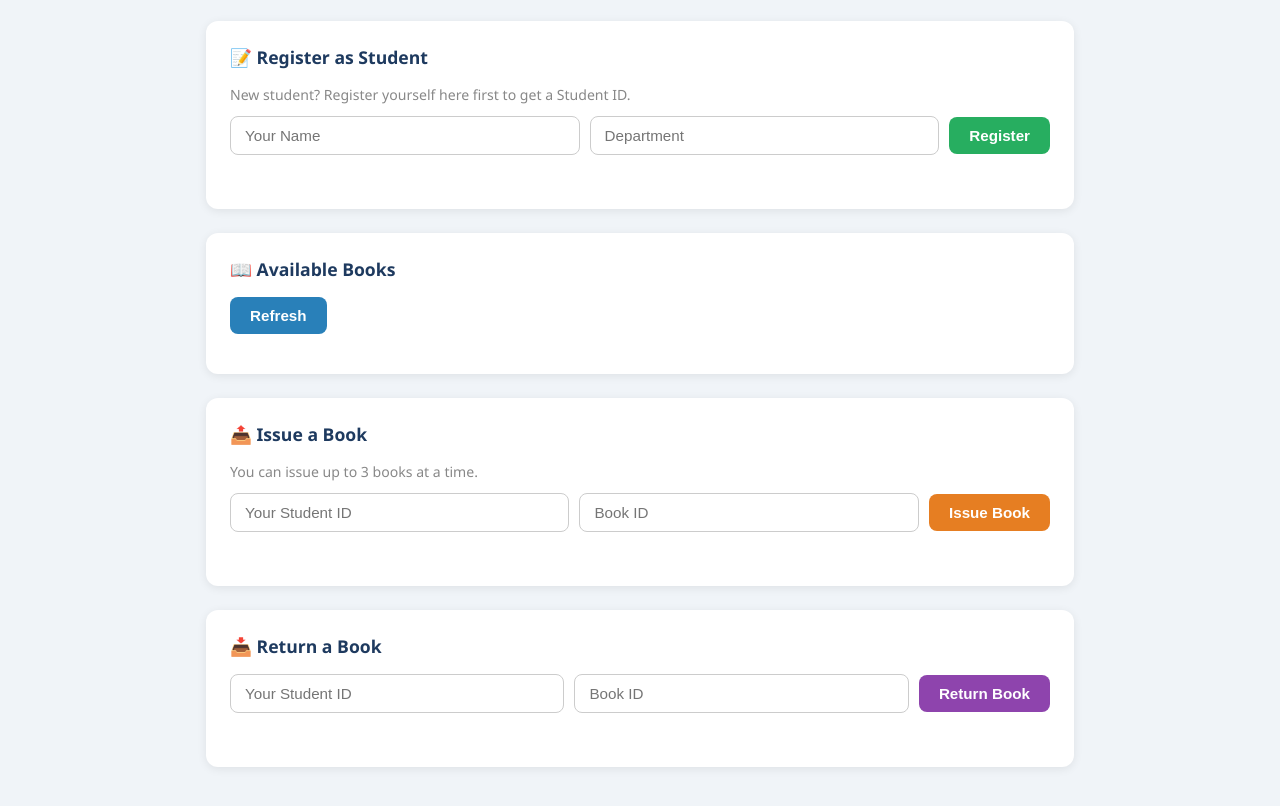
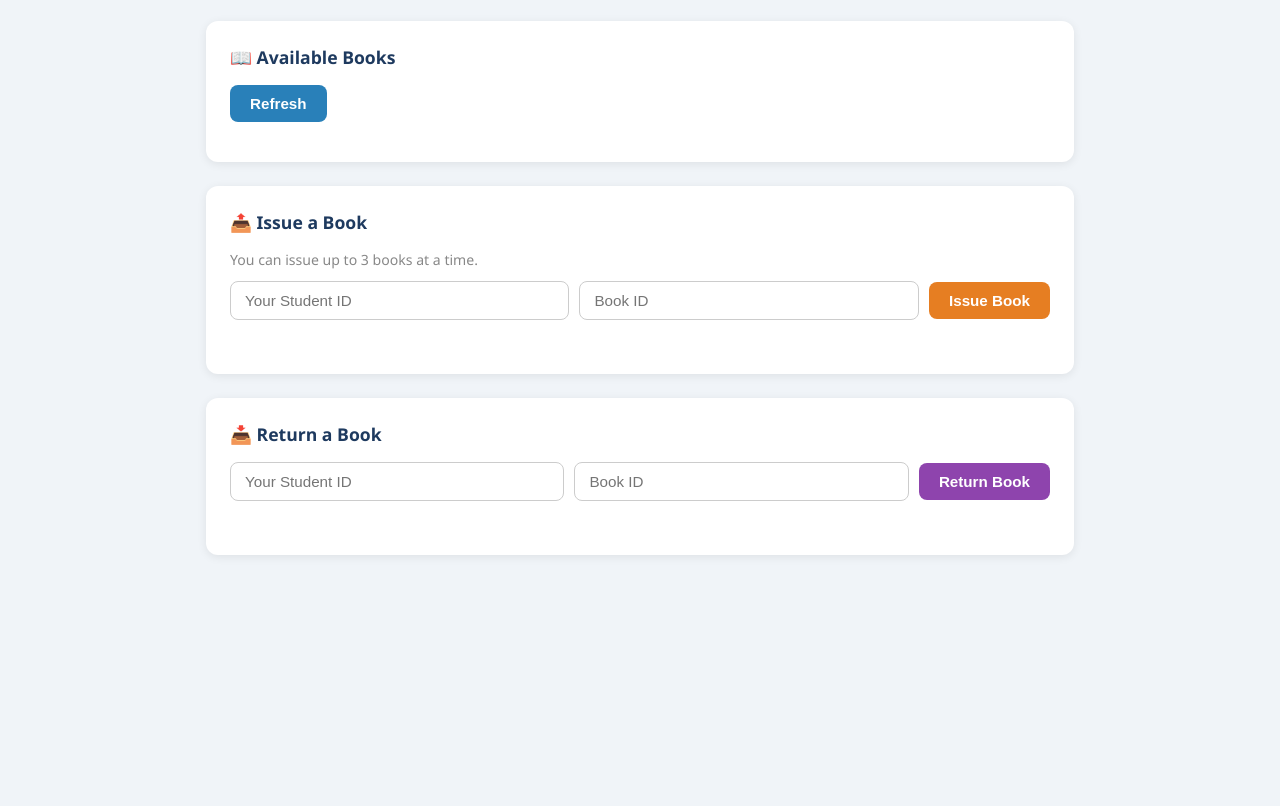
Before and after one commit to rachanadutta/library-web, a plain HTML site: page docs/student.html in a window 1280 px wide. Shown: the part 134-940 px from the top of the page. After the commit the page ends 800 px from the top, so only its background shows below. Drawn offline with Linux system fonts and the light colour scheme; no server answers; sample sign-in values are in the browser's storage.

Commit message:
removed registration from student

```diff
--- a/docs/student.html
+++ b/docs/student.html
@@ -40,18 +40,6 @@ function logout() {
   <div class="container">
     <h1 class="page-title">Student Portal</h1>
 
-    <!-- ── SECTION 1: Register ───────────────── -->
-    <section class="card">
-      <h2>📝 Register as Student</h2>
-      <p class="hint">New student? Register yourself here first to get a Student ID.</p>
-      <div class="form-row">
-        <input id="studentName" type="text" placeholder="Your Name"   />
-        <input id="studentDept" type="text" placeholder="Department"  />
-        <button onclick="registerStudent()" class="btn btn-green">Register</button>
-      </div>
-      <div id="registerMsg" class="message"></div>
-    </section>
-
     <!-- ── SECTION 2: View Books ─────────────── -->
     <section class="card">
       <h2>📖 Available Books</h2>
```
